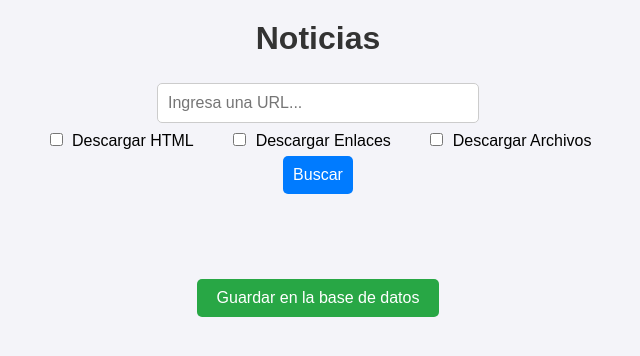
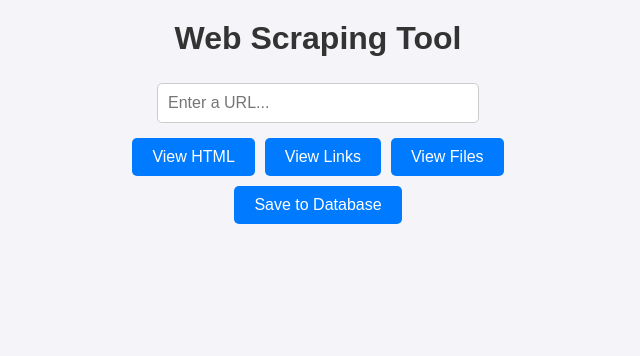
Before and after one commit to chriss8g/Distributed-Scrapper, a Flask app: page / in a window 1280 px wide. Shown: the top 356 px of the page, without its empty margins (322-962 px from the left). Run offline with Flask 3, Linux system fonts and the light colour scheme.

Commit message:
fix content

```diff
--- a/client/templates/index.html
+++ b/client/templates/index.html
@@ -3,7 +3,7 @@
 <head>
     <meta charset="UTF-8">
     <meta name="viewport" content="width=device-width, initial-scale=1.0">
-    <title>Scraping System</title>
+    <title>Web Scraping Tool</title>
     <style>
         body {
             font-family: Arial, sans-serif;
@@ -25,189 +25,234 @@
             margin: 20px 0;
         }
 
-        #scrape-form input, #scrape-form button, #scrape-form label {
+        #scrape-form input[type="url"] {
+            width: 300px;
             padding: 10px;
             margin: 5px;
             font-size: 16px;
-        }
-
-        #scrape-form input[type="url"] {
-            width: 300px;
             border: 1px solid #ccc;
             border-radius: 5px;
         }
 
-        #scrape-form input[type="checkbox"] {
-            margin-right: 5px;
+        #scrape-form .button-group {
+            display: flex;
+            justify-content: center;
+            gap: 10px;
+            margin: 10px 0;
         }
 
         #scrape-form button {
-            background-color: #007BFF;
-            color: #fff;
+            padding: 10px 20px;
+            font-size: 16px;
             border: none;
             border-radius: 5px;
             cursor: pointer;
+            background-color: #007BFF;
+            color: white;
         }
 
         #scrape-form button:hover {
             background-color: #0056b3;
         }
 
+        #save-button {
+            background-color: #28a745;
+        }
+
+        #save-button:hover {
+            background-color: #218838;
+        }
+
         #info-container {
-            display: grid;
-            grid-template-columns: repeat(auto-fill, minmax(300px, 1fr));
-            gap: 20px;
             padding: 20px;
         }
 
-        .info-card {
-            background: #fff;
-            border: 1px solid #ddd;
-            border-radius: 8px;
-            box-shadow: 0 2px 4px rgba(0, 0, 0, 0.1);
-            overflow: hidden;
-            transition: transform 0.2s, box-shadow 0.2s;
+        .info-section {
+            margin-bottom: 20px;
+            display: none;
         }
 
-        .info-card:hover {
-            transform: translateY(-5px);
-            box-shadow: 0 4px 8px rgba(0, 0, 0, 0.2);
-        }
-
-        .info-card img {
-            width: 100%;
-            height: 180px;
-            object-fit: cover;
-        }
-
-        .info-card-content {
-            padding: 15px;
-        }
-
-        .info-card h3 {
-            margin: 0;
-            font-size: 18px;
+        .info-section h2 {
             color: #007BFF;
         }
 
-        .info-card h3:hover {
-            text-decoration: underline;
+        #html-content iframe {
+            width: 100%;
+            height: 500px;
+            border: none;
+            background: #f9f9f9;
         }
 
-        .info-card p {
-            margin: 10px 0;
+        .info-section div {
+            background-color: #fff;
+            border: 1px solid #ddd;
+            border-radius: 5px;
+            padding: 10px;
+            box-shadow: 0 2px 4px rgba(0, 0, 0, 0.1);
+        }
+
+        .info-section div p, .info-section div a {
+            margin: 0;
             font-size: 14px;
             color: #555;
         }
 
-        .info-card .info {
-            display: flex;
-            justify-content: space-between;
-            font-size: 12px;
-            color: #888;
+        .info-section div a {
+            display: block;
+            text-decoration: none;
+            color: #007BFF;
         }
 
-        #save-info {
-            display: block;
-            margin: 20px auto;
-            padding: 10px 20px;
-            background-color: #28a745;
-            color: #fff;
-            border: none;
-            border-radius: 5px;
-            font-size: 16px;
-            cursor: pointer;
+        .info-section div a:hover {
+            text-decoration: underline;
         }
 
-        #save-info:hover {
-            background-color: #218838;
+        .spinner {
+            display: none;
+            text-align: center;
+            margin: 20px 0;
+        }
+
+        .spinner img {
+            width: 50px;
+            height: 50px;
+        }
+
+        .preview {
+            display: block;
+            max-width: 100%;
+            height: auto;
+            margin-top: 10px;
         }
     </style>
 </head>
 <body>
-    <h1>Noticias</h1>
+    <h1>Web Scraping Tool</h1>
     <form id="scrape-form">
-        <input type="url" id="url" placeholder="Ingresa una URL..." required />
-        <div>
-            <label><input type="checkbox" id="download-html" value="html"> Descargar HTML</label>
-            <label><input type="checkbox" id="download-links" value="links"> Descargar Enlaces</label>
-            <label><input type="checkbox" id="download-files" value="files"> Descargar Archivos</label>
+        <input type="url" id="url" placeholder="Enter a URL..." required />
+        <div class="button-group">
+            <button type="button" id="view-html">View HTML</button>
+            <button type="button" id="view-links">View Links</button>
+            <button type="button" id="view-files">View Files</button>
         </div>
-        <button type="submit">Buscar</button>
+        <button type="button" id="save-button">Save to Database</button>
     </form>
-    <div id="info-container"></div>
-    <button id="save-info">Guardar en la base de datos</button>
+    <div class="spinner" id="loading-spinner">
+        <img src="https://i.imgur.com/llF5iyg.gif" alt="Loading...">
+        <p>Loading...</p>
+    </div>
+    <div id="info-container">
+        <div id="html-section" class="info-section">
+            <h2>HTML Content</h2>
+            <div id="html-content">
+                <iframe title="HTML Viewer"></iframe>
+            </div>
+        </div>
+        <div id="links-section" class="info-section">
+            <h2>Links</h2>
+            <div id="links-content"></div>
+        </div>
+        <div id="files-section" class="info-section">
+            <h2>Files</h2>
+            <div id="files-content"></div>
+        </div>
+    </div>
 
     <script>
-        let info = [];
+        const spinner = document.getElementById('loading-spinner');
 
-        document.getElementById("scrape-form").addEventListener("submit", async (e) => {
-            e.preventDefault();
-            const url = document.getElementById("url").value;
-            const downloadOptions = [];
-            if (document.getElementById("download-html").checked) downloadOptions.push('html');
-            if (document.getElementById("download-links").checked) downloadOptions.push('links');
-            if (document.getElementById("download-files").checked) downloadOptions.push('files');
+        const toggleSpinner = (show) => {
+            spinner.style.display = show ? 'block' : 'none';
+        };
 
-            if (downloadOptions.length === 0) {
-                alert("Por favor, seleccione al menos una opción de descarga.");
+        const sections = {
+            html: document.getElementById('html-section'),
+            links: document.getElementById('links-section'),
+            files: document.getElementById('files-section'),
+        };
+
+        const buttons = {
+            html: document.getElementById('view-html'),
+            links: document.getElementById('view-links'),
+            files: document.getElementById('view-files'),
+        };
+
+        const toggleSection = (sectionName) => {
+            Object.keys(sections).forEach((key) => {
+                sections[key].style.display = key === sectionName ? 'block' : 'none';
+            });
+        };
+
+        const fetchScrapedData = async (url, type) => {
+            try {
+                toggleSpinner(true);
+                const response = await fetch(`http://localhost:5000/scrape?url=${encodeURIComponent(url)}&type=${type}`);
+                if (!response.ok) throw new Error(`Error ${response.status}: ${response.statusText}`);
+                return await response.json();
+            } catch (error) {
+                alert("Error fetching data: " + error.message);
+                throw error;
+            } finally {
+                toggleSpinner(false);
+            }
+        };
+
+        const handleScrape = async (type) => {
+            const url = document.getElementById('url').value;
+            if (!url) {
+                alert('Please enter a URL.');
                 return;
             }
-            const optionsQuery = downloadOptions.join(',');
+
             try {
-                const response = await fetch(`http://localhost:5000/scrape?url=${encodeURIComponent(url)}&options=${encodeURIComponent(optionsQuery)}`);
+                const data = await fetchScrapedData(url, type);
 
-                // Verifica si la respuesta fue exitosa (código de estado 200-299)
-                if (!response.ok) {
-                    // Si no fue exitosa, lanza un error
-                    throw new Error(`Error ${response.status}: ${response.statusText}`);
+                if (type === 'html') {
+                    const iframe = document.querySelector('#html-content iframe');
+                    const iframeDocument = iframe.contentDocument || iframe.contentWindow.document;
+                    iframeDocument.open();
+                    iframeDocument.write(data.html || 'No HTML content found.');
+                    iframeDocument.close();
+                } else if (type === 'files') {
+                    const contentDiv = document.getElementById('files-content');
+                    contentDiv.innerHTML = (data.files || []).map(file => {
+                        if (/\.(jpg|jpeg|png|webp|gif)$/i.test(file)) {
+                            return `<a href="${file}" target="_blank"><img class="preview" src="${file}" alt="Preview"></a>`;
+                        }
+                        return `<a href="${file}" target="_blank">${file}</a>`;
+                    }).join('');
+                } else {
+                    const contentDiv = document.getElementById(`${type}-content`);
+                    contentDiv.innerHTML = (data[type] || []).map(item => `<a href="${item}" target="_blank">${item}</a>`).join('');
                 }
+                toggleSection(type);
+            } catch {
+                // Error already handled
+            }
+        };
 
-                // Procesa la respuesta JSON
-                const info = await response.json();
-                const container = document.getElementById("info-container");
+        buttons.html.addEventListener('click', () => handleScrape('html'));
+        buttons.links.addEventListener('click', () => handleScrape('links'));
+        buttons.files.addEventListener('click', () => handleScrape('files'));
 
-                // Verifica si hay un error en los datos recibidos
-                if (info.error) {
-                    container.innerHTML = `<p>${info.error}</p>`;
-                } else {
-                    container.innerHTML = `
-                        <div>
-                            <h2>HTML</h2>
-                            <div>
-                                ${info.html}
-                            </div>
-                            <h2>Links</h2>
-                            <div>
-                                ${info.links}
-                            </div>
-                            <h2>Files</h2>
-                            <div>
-                                ${info.files}
-                            </div>
-                        </div>
-                    `
-                }
-            } catch (error) {
-                // Manejo de errores
-                console.error("Error al realizar la solicitud:", error);
-                alert("Hubo un problema al intentar obtener las noticias. Por favor, verifica la URL y vuelve a intentarlo.");
-            }
-        });
-
-
-        document.getElementById("save-info").addEventListener("click", async () => {
-            if (info.length === 0) {
-                alert("No hay noticias para guardar.");
+        document.getElementById('save-button').addEventListener('click', async () => {
+            const url = document.getElementById('url').value;
+            if (!url) {
+                alert('Please scrape some data before saving.');
                 return;
             }
-            const response = await fetch('http://localhost:5000/save', {
-                method: 'POST',
-                headers: { 'Content-Type': 'application/json' },
-                body: JSON.stringify(info)
-            });
-            const result = await response.json();
-            alert(result.status === "Success" ? "Noticias guardadas con éxito!" : "Error al guardar noticias.");
+
+            try {
+                const response = await fetch('http://localhost:5000/save', {
+                    method: 'POST',
+                    headers: { 'Content-Type': 'application/json' },
+                    body: JSON.stringify({ url }),
+                });
+                const result = await response.json();
+                alert(result.message || 'Data saved successfully!');
+            } catch (error) {
+                alert("Error saving data: " + error.message);
+            }
         });
     </script>
 </body>
```
Also changed, not shown: server/controllers/scrape_controller.py (+21 -6 lines), server/services/scraper_service.py (+57 -22 lines).
